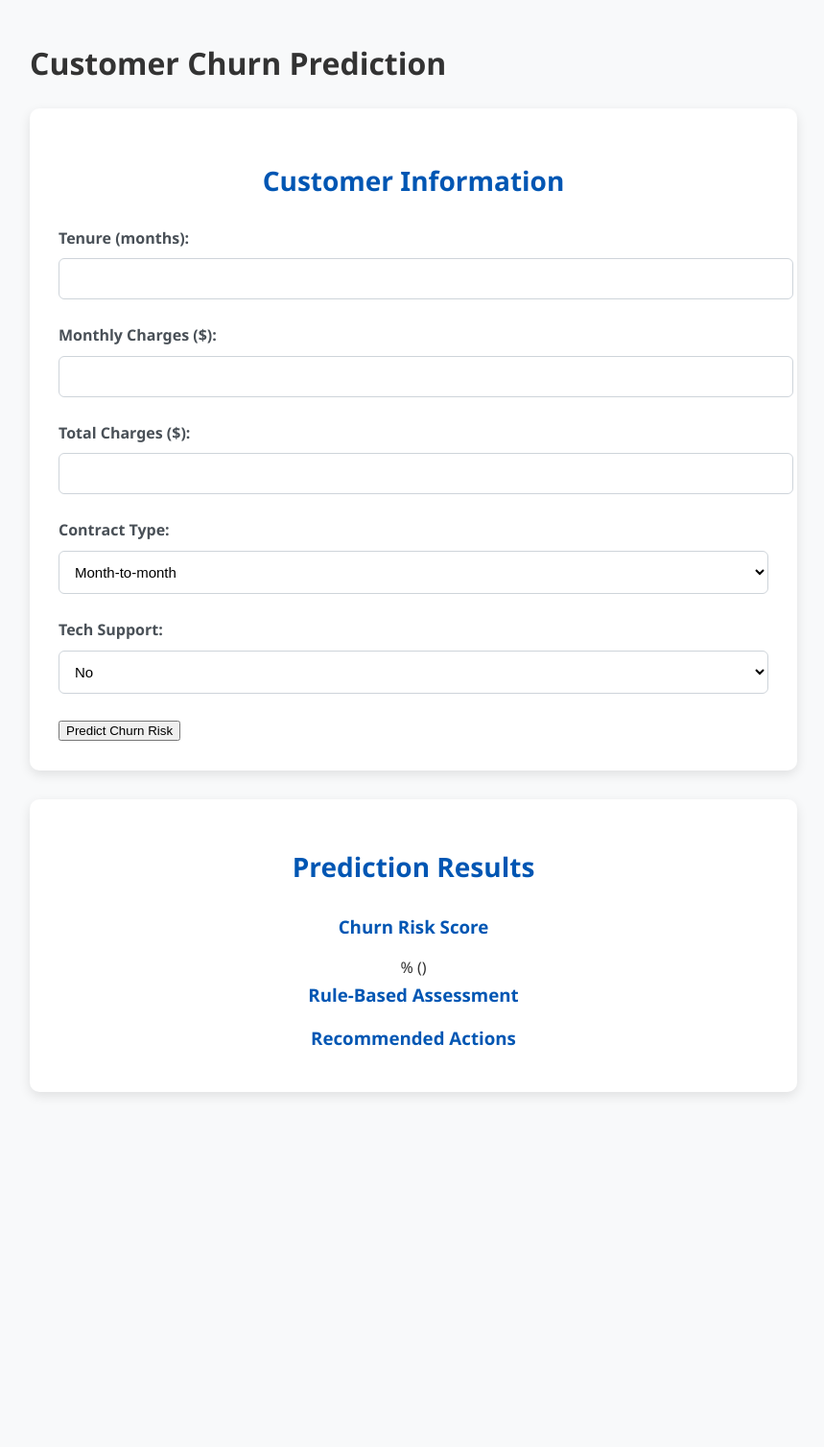
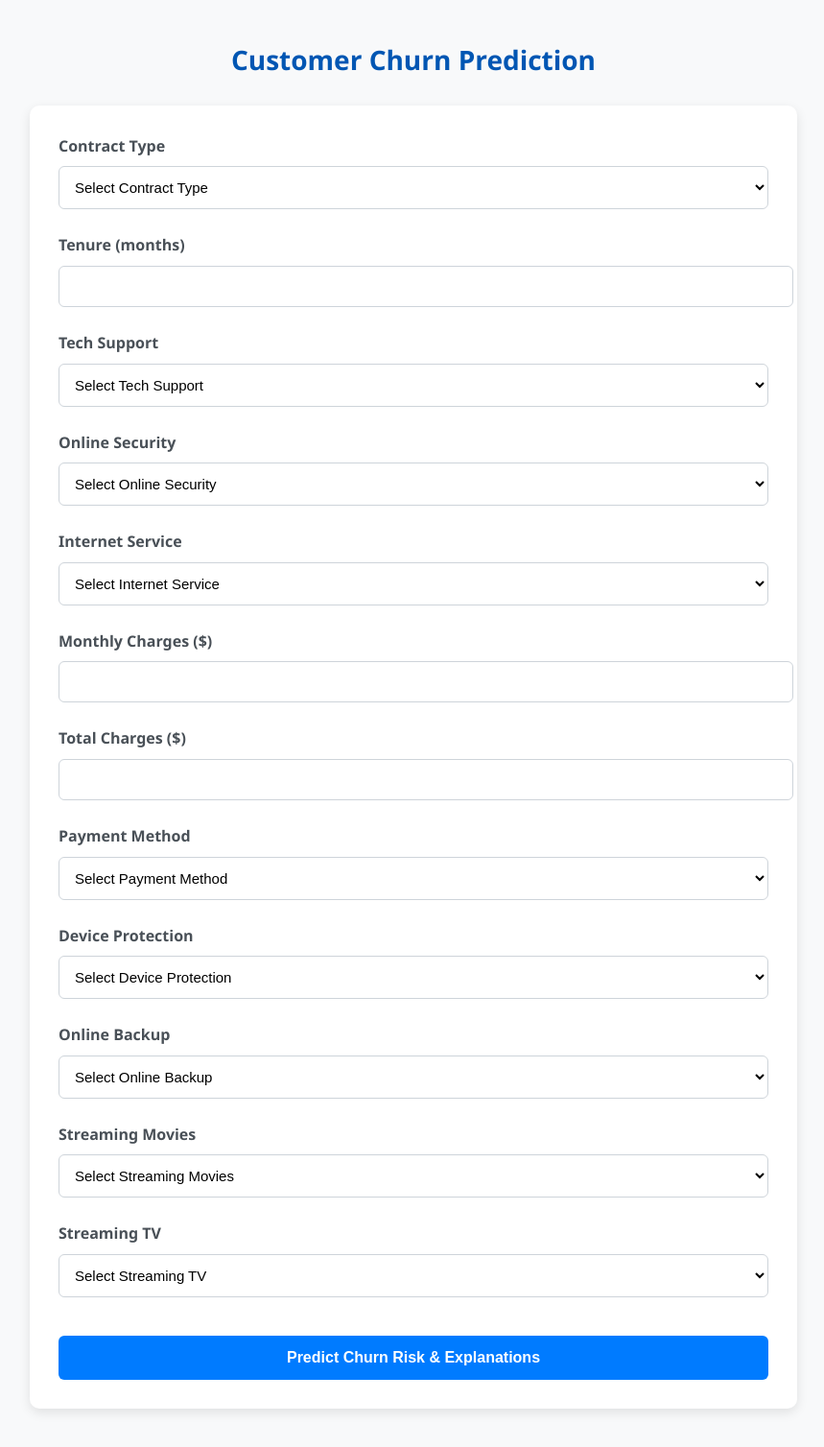
Before and after one commit to bharathkumarredddy/churn-predict, a Flask app: page / in a window 1280 px wide. Shown: the whole page at 96% size, without its empty margins (209-1068 px from the left). Before the commit the page ends 1142 px from the top, so only its background shows below. Run offline with Flask 3, Linux system fonts and the light colour scheme; parts of the project's set-up code (start-up, migrations or seed data) failed here and were passed over.

Commit message:
lastrectifies

```diff
--- a/app.py
+++ b/app.py
@@ -55,15 +55,6 @@
     logger.error(f"Data loading error: {e}")
     raise
 
-# Initialize SHAP explainer
-explainer = None
-
-def get_shap_explainer():
-    global explainer
-    if explainer is None:
-        explainer = shap.Explainer(model, X_train_processed)
-    return explainer
-
 # Rule-based risk function
 def rule_based_risk(form_data):
     try:
@@ -85,44 +76,40 @@
 # SHAP visualization
 def generate_shap_plot(input_df):
     try:
-        explainer = get_shap_explainer()
+        # Use SHAP Explainer (automatically selects correct method for the model)
+        explainer = shap.Explainer(model, X_train_processed)
         shap_values = explainer(input_df)
 
+        # Get the base value, shap values, and features for the first instance
         base_value = shap_values.base_values[0]
-        shap_values_instance = shap_values.values[0]
+        values = shap_values.values[0]
         features = input_df.iloc[0]
 
-        force_plot = shap.plots.force(
-            base_value=base_value,
-            shap_values=shap_values_instance,
-            features=features,
-            matplotlib=False,
-            show=False
-        )
-
+        # Generate the force plot as HTML using new SHAP format (v0.20+)
         shap_html = f"""
+        <!DOCTYPE html>
         <html>
         <head>
-            <meta charset="UTF-8">
             {shap.getjs()}
         </head>
         <body>
-            {force_plot.html()}
+            <div id='shap'></div>
+            <script>
+                {shap.plots.force(base_value, values, features, matplotlib=False).html()}
+            </script>
         </body>
         </html>
         """
 
-        os.makedirs("templates/shap_plots", exist_ok=True)
-        plot_file = f"shap_plots/plot_{np.random.randint(10000)}.html"
-
-        with open(f"templates/{plot_file}", "w", encoding="utf-8") as f:
+        # Save the SHAP force plot as an HTML file
+        with open("templates/shap.html", "w", encoding="utf-8") as f:
             f.write(shap_html)
 
-        return plot_file
+        return True
 
     except Exception as e:
         logger.error(f"SHAP error: {e}")
-        return None
+        return False
 
 # Flask app setup
 app = Flask(__name__)
@@ -131,9 +118,9 @@
 def home():
     return render_template("index.html")
 
-@app.route("/shap_plot/<path:filename>")
-def shap_plot(filename):
-    return render_template(f"shap_plots/{filename}")
+@app.route("/shap")
+def shap_plot():
+    return render_template("shap.html")
 
 @app.route("/predict", methods=["POST"])
 def predict():
@@ -179,7 +166,7 @@
             logger.error(f"LIME error: {e}")
 
         # SHAP Force Plot
-        shap_plot_path = generate_shap_plot(input_df)
+        shap_success = generate_shap_plot(input_df)
 
         # Retention Actions
         retention_actions = []
@@ -200,7 +187,7 @@
             retention_actions=retention_actions,
             rule_based_category=rule_based_risk(form_data),
             lime_html=lime_html,
-            shap_plot_path=shap_plot_path
+            shap_plot="/shap" if shap_success else None
         )
     except Exception as e:
         logger.error(f"Prediction error: {e}")
--- a/templates/index.html
+++ b/templates/index.html
@@ -3,99 +3,176 @@
 <head>
     <meta charset="UTF-8">
     <meta name="viewport" content="width=device-width, initial-scale=1.0">
-    <title>Customer Churn Prediction</title>
-    <link rel="stylesheet" href="/static/style.css">
+    <title>Churn Risk Predictor</title>
+    <link rel="stylesheet" href="{{ url_for('static', filename='style.css') }}">
 </head>
 <body>
     <div class="container">
-        <h1>Customer Churn Prediction</h1>
+        <h2>Customer Churn Prediction</h2>
 
         {% if error %}
-        <div class="error">{{ error }}</div>
+        <div class="results" style="color: red; margin-bottom: 20px;">
+            <strong>Error:</strong> {{ error }}
+        </div>
         {% endif %}
 
-        <form action="/predict" method="POST">
-            <h2>Customer Information</h2>
-
+        <form method="post" action="/predict">
+            <!-- Contract Type -->
             <div class="form-group">
-                <label for="tenure">Tenure (months):</label>
-                <input type="number" id="tenure" name="tenure" required>
-            </div>
-
-            <div class="form-group">
-                <label for="MonthlyCharges">Monthly Charges ($):</label>
-                <input type="number" step="0.01" id="MonthlyCharges" name="MonthlyCharges" required>
-            </div>
-
-            <div class="form-group">
-                <label for="TotalCharges">Total Charges ($):</label>
-                <input type="number" step="0.01" id="TotalCharges" name="TotalCharges" required>
-            </div>
-
-            <div class="form-group">
-                <label for="Contract">Contract Type:</label>
+                <label for="Contract">Contract Type</label>
                 <select id="Contract" name="Contract" required>
+                    <option value="">Select Contract Type</option>
                     <option value="Month-to-month">Month-to-month</option>
                     <option value="One year">One year</option>
                     <option value="Two year">Two year</option>
                 </select>
             </div>
 
+            <!-- Tenure -->
             <div class="form-group">
-                <label for="TechSupport">Tech Support:</label>
+                <label for="tenure">Tenure (months)</label>
+                <input type="number" id="tenure" name="tenure" min="0" max="120" required>
+            </div>
+
+            <!-- Tech Support -->
+            <div class="form-group">
+                <label for="TechSupport">Tech Support</label>
                 <select id="TechSupport" name="TechSupport" required>
+                    <option value="">Select Tech Support</option>
                     <option value="No">No</option>
                     <option value="Yes">Yes</option>
                     <option value="No internet service">No internet service</option>
                 </select>
             </div>
 
-            <!-- Add other categorical features similarly -->
+            <!-- Online Security -->
+            <div class="form-group">
+                <label for="OnlineSecurity">Online Security</label>
+                <select id="OnlineSecurity" name="OnlineSecurity" required>
+                    <option value="">Select Online Security</option>
+                    <option value="No">No</option>
+                    <option value="Yes">Yes</option>
+                    <option value="No internet service">No internet service</option>
+                </select>
+            </div>
 
-            <button type="submit">Predict Churn Risk</button>
+            <!-- Internet Service -->
+            <div class="form-group">
+                <label for="InternetService">Internet Service</label>
+                <select id="InternetService" name="InternetService" required>
+                    <option value="">Select Internet Service</option>
+                    <option value="Fiber optic">Fiber optic</option>
+                    <option value="DSL">DSL</option>
+                    <option value="No">No</option>
+                </select>
+            </div>
+
+            <!-- Monthly Charges -->
+            <div class="form-group">
+                <label for="MonthlyCharges">Monthly Charges ($)</label>
+                <input type="number" id="MonthlyCharges" name="MonthlyCharges" min="0" step="0.01" required>
+            </div>
+
+            <!-- Total Charges -->
+            <div class="form-group">
+                <label for="TotalCharges">Total Charges ($)</label>
+                <input type="number" id="TotalCharges" name="TotalCharges" min="0" step="0.01" required>
+            </div>
+
+            <!-- Payment Method -->
+            <div class="form-group">
+                <label for="PaymentMethod">Payment Method</label>
+                <select id="PaymentMethod" name="PaymentMethod" required>
+                    <option value="">Select Payment Method</option>
+                    <option value="Electronic check">Electronic check</option>
+                    <option value="Mailed check">Mailed check</option>
+                    <option value="Bank transfer (automatic)">Bank transfer (automatic)</option>
+                    <option value="Credit card (automatic)">Credit card (automatic)</option>
+                </select>
+            </div>
+
+            <!-- Device Protection -->
+            <div class="form-group">
+                <label for="DeviceProtection">Device Protection</label>
+                <select id="DeviceProtection" name="DeviceProtection" required>
+                    <option value="">Select Device Protection</option>
+                    <option value="No">No</option>
+                    <option value="Yes">Yes</option>
+                    <option value="No internet service">No internet service</option>
+                </select>
+            </div>
+
+            <!-- Online Backup -->
+            <div class="form-group">
+                <label for="OnlineBackup">Online Backup</label>
+                <select id="OnlineBackup" name="OnlineBackup" required>
+                    <option value="">Select Online Backup</option>
+                    <option value="No">No</option>
+                    <option value="Yes">Yes</option>
+                    <option value="No internet service">No internet service</option>
+                </select>
+            </div>
+
+            <!-- Streaming Movies -->
+            <div class="form-group">
+                <label for="StreamingMovies">Streaming Movies</label>
+                <select id="StreamingMovies" name="StreamingMovies" required>
+                    <option value="">Select Streaming Movies</option>
+                    <option value="No">No</option>
+                    <option value="Yes">Yes</option>
+                    <option value="No internet service">No internet service</option>
+                </select>
+            </div>
+
+            <!-- Streaming TV -->
+            <div class="form-group">
+                <label for="StreamingTV">Streaming TV</label>
+                <select id="StreamingTV" name="StreamingTV" required>
+                    <option value="">Select Streaming TV</option>
+                    <option value="No">No</option>
+                    <option value="Yes">Yes</option>
+                    <option value="No internet service">No internet service</option>
+                </select>
+            </div>
+
+            <input type="submit" value="Predict Churn Risk & Explanations">
         </form>
 
-        {% if risk_score is not none %}
+        {% if risk_score is defined %}
         <div class="results">
-            <h2>Prediction Results</h2>
+            <h3>Risk Score: {{ risk_score }}%</h3>
+            <h3>Model-Based Risk Category: <span class="{{ risk_category|lower }}">{{ risk_category }}</span></h3>
 
-            <div class="result-card">
-                <h3>Churn Risk Score</h3>
-                <div class="risk-level {{ risk_category|lower }}">
-                    {{ risk_score }}% ({{ risk_category }})
-                </div>
-            </div>
-
-            <div class="result-card">
-                <h3>Rule-Based Assessment</h3>
-                <div class="risk-level {{ rule_based_category|lower }}">
-                    {{ rule_based_category }}
-                </div>
-            </div>
-
-            <div class="result-card">
-                <h3>Recommended Actions</h3>
+            {% if retention_actions %}
+            <h3>Retention Actions:</h3>
             <ul>
                 {% for action in retention_actions %}
                 <li>{{ action }}</li>
                 {% endfor %}
             </ul>
+            {% endif %}
+
+            {% if rule_based_category %}
+            <h3>Rule-Based Risk Category: <span class="{{ rule_based_category|lower }}">{{ rule_based_category }}</span></h3>
+            {% endif %}
         </div>
 
         {% if lime_html %}
-            <div class="visualization">
-                <h3>LIME Explanation</h3>
-                {{ lime_html|safe }}
+        <div class="lime-container">
+            <h3>Prediction Explanation (LIME)</h3>
+            <div style="max-height: 400px; overflow-y: auto; border: 1px solid #ccc; padding: 10px; background: #f9f9f9;">
+                {{ lime_html | safe }}
+            </div>
         </div>
         {% endif %}
 
-            {% if shap_plot_path %}
-            <div class="visualization">
-                <h3>SHAP Explanation</h3>
-                <iframe src="/shap_plot/{{ shap_plot_path }}" width="100%" height="400" frameborder="0"></iframe>
+        {% if shap_plot %}
+        <div class="shap-container">
+            <h3>Detailed Feature Impact (SHAP)</h3>
+            <iframe src="{{ shap_plot }}" width="100%" height="400px" style="border:none;"></iframe>
+            <p>Red features increase churn risk, blue features decrease it.</p>
         </div>
         {% endif %}
-        </div>
         {% endif %}
     </div>
 </body>
```
Lines whose indentation alone changed are shown as unchanged.
